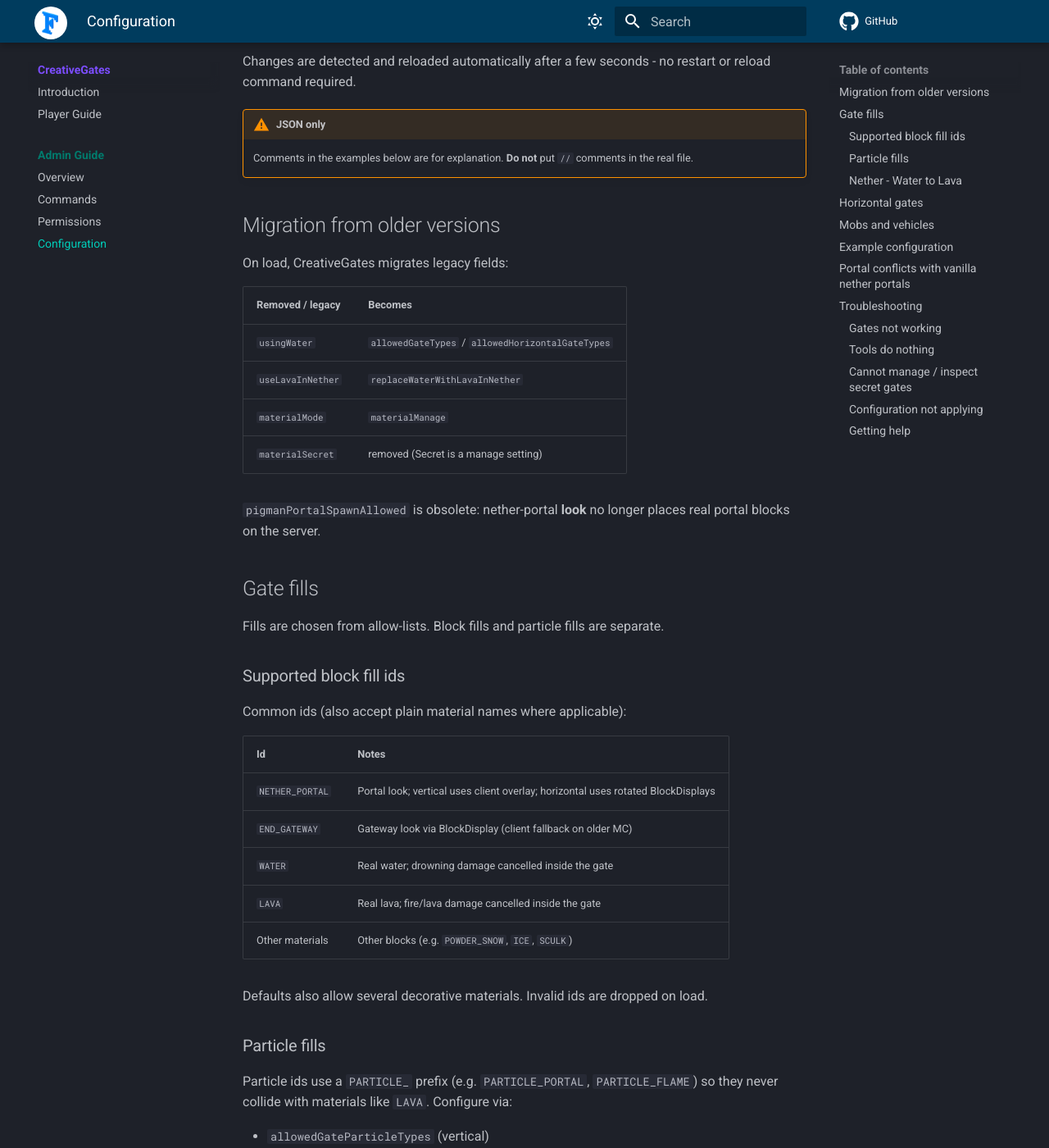
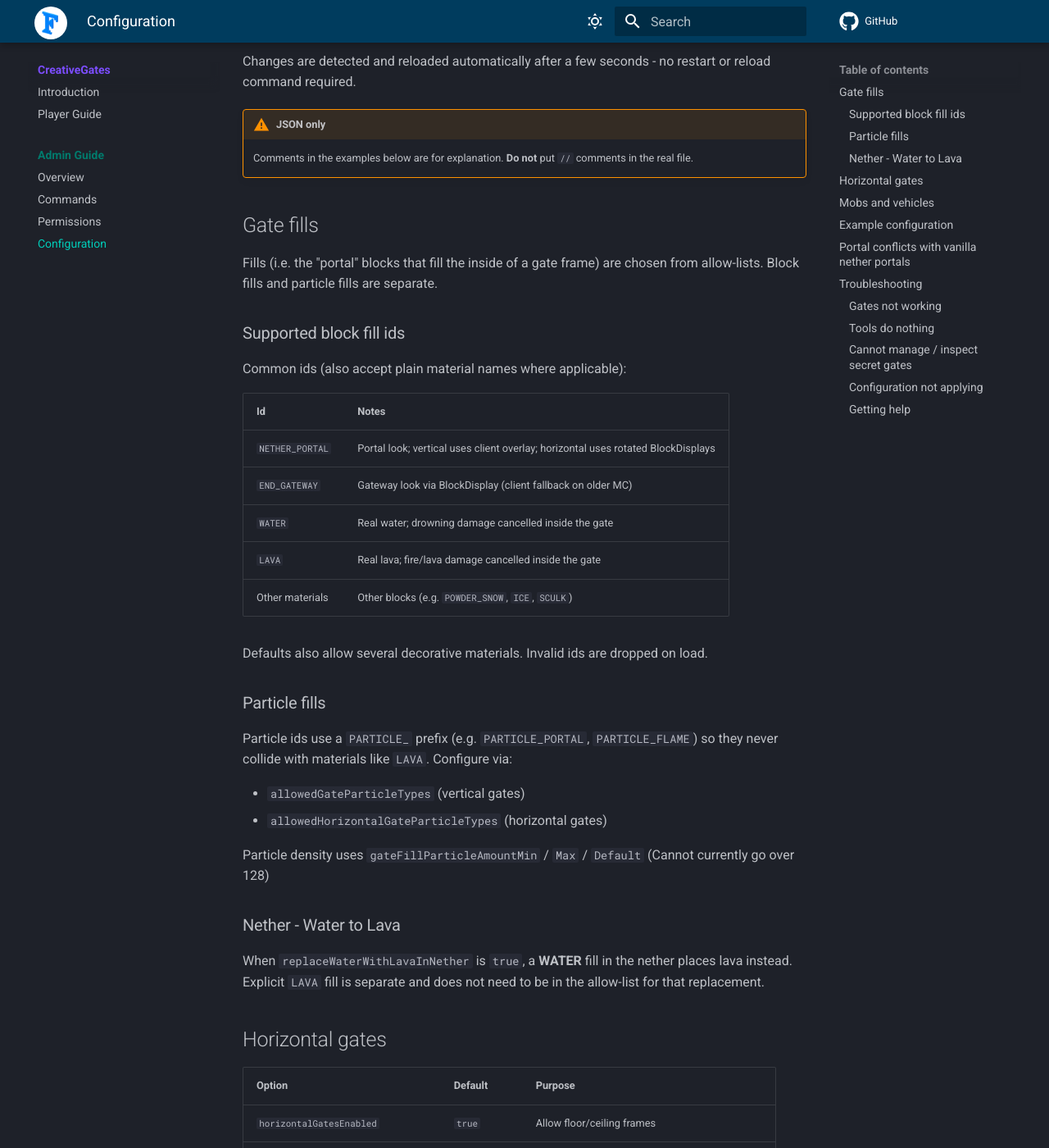
Before and after one commit to JeremyFail/MassiveCraft-docs, an MkDocs documentation site: the page built from docs/CreativeGates/admin-guide/configuration.md, in a window 1280 px wide and 1400 px high, scrolled down 581 px. Shown: the whole window at 82% size. Built offline with MkDocs 1.6.1 and Material for MkDocs 9.7.7, drawn with Linux system fonts in a browser that asks for light colours; comment, search, counter and statistics services are not loaded; some of the changed text lies outside the part shown.

Commit message:
MC-319 CreativeGates 3.4.3 features

```diff
--- a/docs/CreativeGates/admin-guide/configuration.md
+++ b/docs/CreativeGates/admin-guide/configuration.md
@@ -15,22 +15,9 @@ Changes are detected and reloaded automatically after a few seconds - no restart
 !!! warning "JSON only"
     Comments in the examples below are for explanation. **Do not** put `//` comments in the real file.
 
-## Migration from older versions
-
-On load, CreativeGates migrates legacy fields:
-
-| Removed / legacy | Becomes |
-|------------------|---------|
-| `usingWater` | `allowedGateTypes` / `allowedHorizontalGateTypes` |
-| `useLavaInNether` | `replaceWaterWithLavaInNether` |
-| `materialMode` | `materialManage` |
-| `materialSecret` | removed (Secret is a manage setting) |
-
-`pigmanPortalSpawnAllowed` is obsolete: nether-portal **look** no longer places real portal blocks on the server.
-
 ## Gate fills
 
-Fills are chosen from allow-lists. Block fills and particle fills are separate.
+Fills (i.e. the "portal" blocks that fill the inside of a gate frame) are chosen from allow-lists. Block fills and particle fills are separate.
 
 ### Supported block fill ids
 
@@ -50,10 +37,10 @@ Defaults also allow several decorative materials. Invalid ids are dropped on loa
 
 Particle ids use a `PARTICLE_` prefix (e.g. `PARTICLE_PORTAL`, `PARTICLE_FLAME`) so they never collide with materials like `LAVA`. Configure via:
 
-- `allowedGateParticleTypes` (vertical)
-- `allowedHorizontalGateParticleTypes` (horizontal)
+- `allowedGateParticleTypes` (vertical gates)
+- `allowedHorizontalGateParticleTypes` (horizontal gates)
 
-Particle density uses `gateFillParticleAmountMin` / `Max` / `Default` (clamped to 1–128).
+Particle density uses `gateFillParticleAmountMin` / `Max` / `Default` (Cannot currently go over 128)
 
 ### Nether - Water to Lava
 
```
Also changed, not shown: docs/CreativeGates/admin-guide/commands.md (+4 -4 lines).
